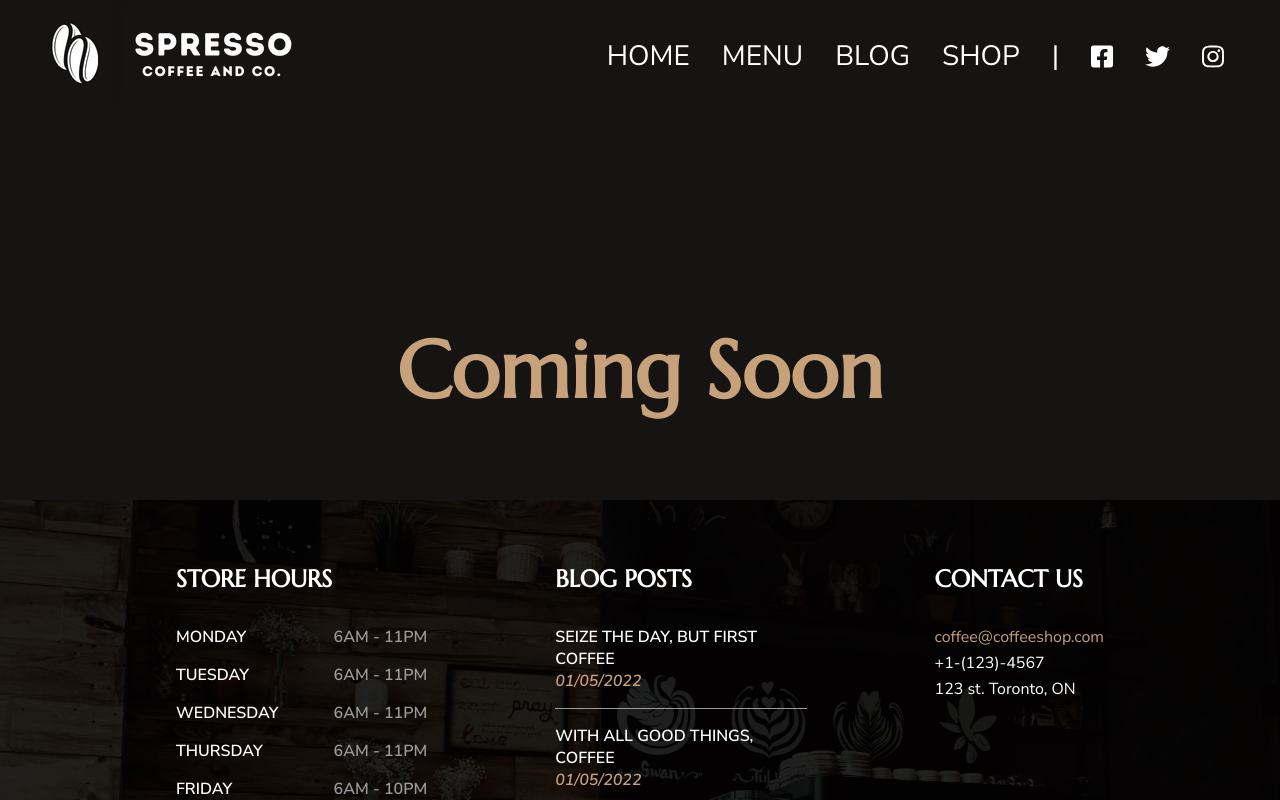
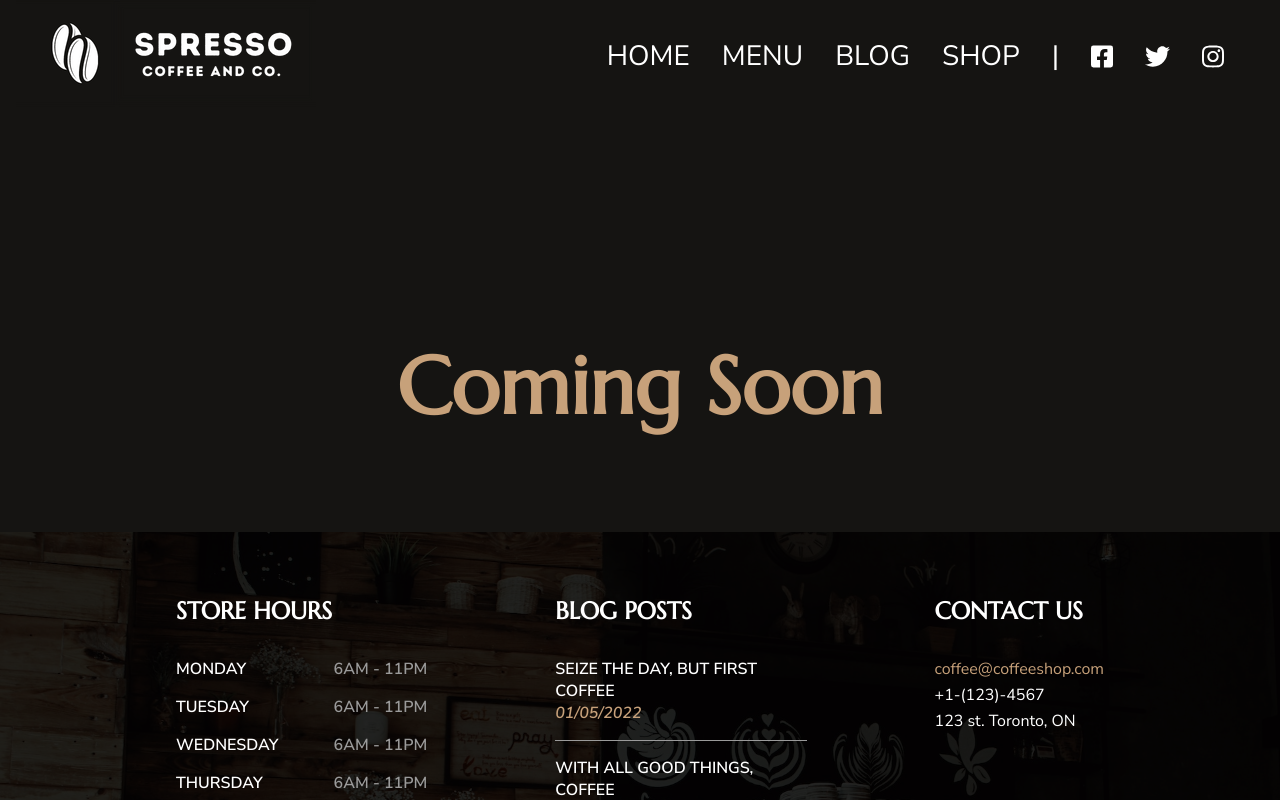
Before and after one commit to rideoutm/coffee-shop-v2, a React (Create React App) app: page /coffee-shop-v2/shop in a window 1280 px wide. Shown: the top 800 px of the page. Built offline with nearby package versions, Linux system fonts and the light colour scheme; a web font is replaced by a local one.

Commit message:
add padding bottom to shop header

```diff
--- a/src/components/Shop/Shop.scss
+++ b/src/components/Shop/Shop.scss
@@ -4,16 +4,16 @@
 @use "../../../styles/partials/mixins" as *;
 
 .shop {
-  height: 500px;
   text-align: center;
   background: rgba(21, 20, 18, 1);
-  padding-top: 20rem;
+  padding-top: 15rem;
 
   &__header {
     font-size: 5rem;
     font-family: "marcellus", serif;
     color: #c7a17a;
     animation: 1.5s shopFade ease-in;
+    padding: 6rem;
     @keyframes shopFade {
       0% {
         opacity: 0;
```
